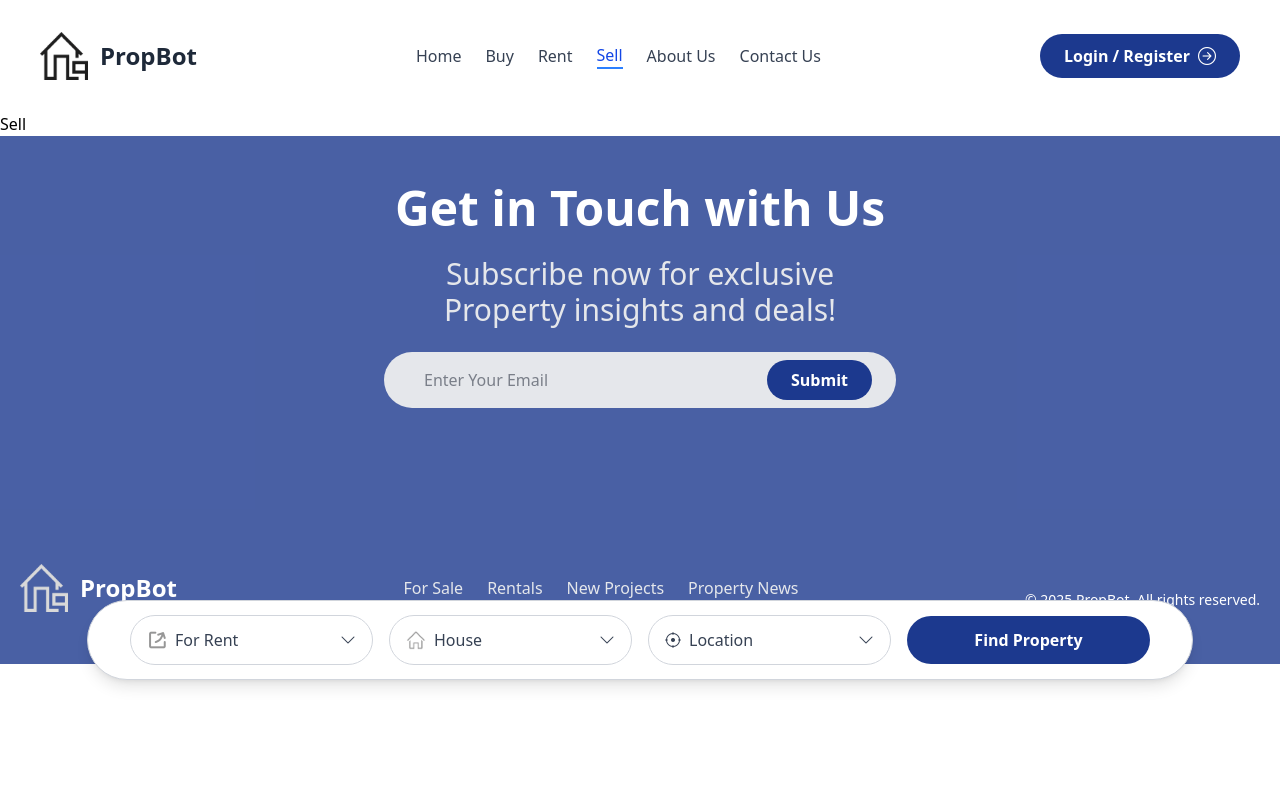
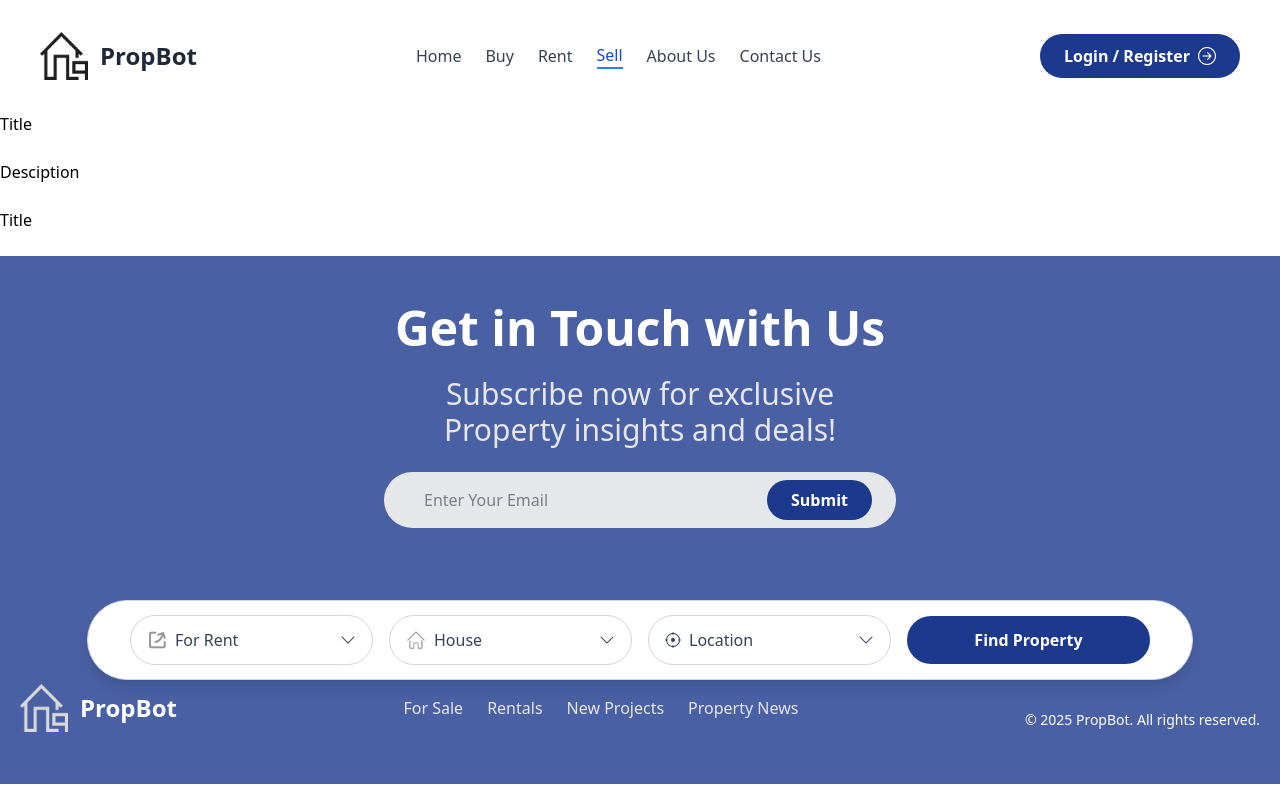
Before and after one commit to rahulgope45/PropBot-Rental, a React (Vite) app: page /sell in a window 1280 px wide. Built offline with nearby package versions, Linux system fonts and the light colour scheme; no server answers.

Commit message:
Working on sell page

```diff
--- a/src/Pages/Sell.jsx
+++ b/src/Pages/Sell.jsx
@@ -2,7 +2,26 @@ import React from 'react'
 
 function Sell() {
   return (
-    <div>Sell</div>
+    <div>
+      <div>
+        <p>Title</p>
+        <input
+        type='text'
+        />
+      </div>
+      <div>
+        <p>Desciption</p>
+        <input
+        type='text'
+        />
+      </div>
+      <div>
+        <p>Title</p>
+        <input
+        type='text'
+        />
+      </div>
+    </div>
   )
 }
 
```
